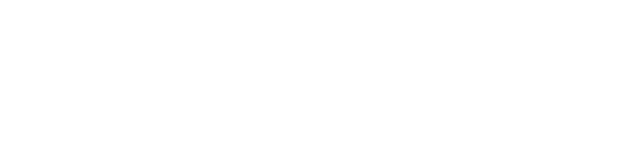
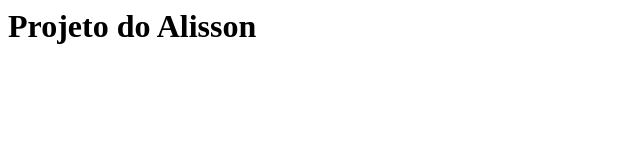
Before and after one commit to alisson-gontijo/curso-git, a plain HTML site: page index.html in a window 1280 px wide. Shown: the whole page, without its empty margins (0-640 px from the left). Drawn offline with Linux system fonts and the light colour scheme.

Commit message:
Titulo da página

```diff
--- a/index.html
+++ b/index.html
@@ -3,6 +3,6 @@
 
 	</head>
 	<body>
-
+		<h1> Projeto do Alisson</h1>
 	</body>
 </html>
```
